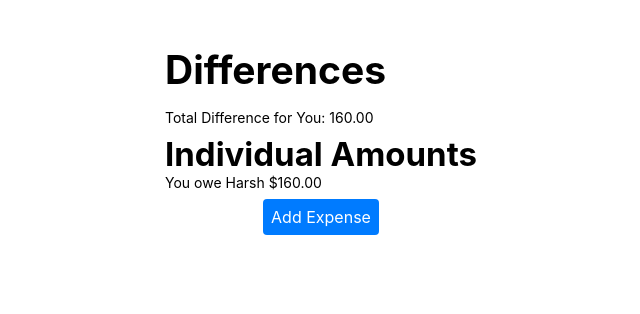
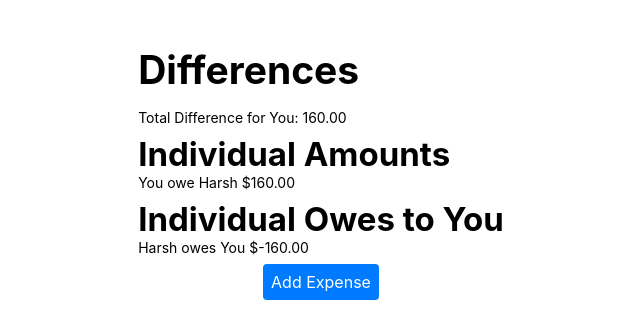
Before and after one commit to Yash-scaletech/splitwise-web-app, a React (Create React App) app: page / in a window 1280 px wide. Shown: the part 478-792 px from the top of the page, without its empty margins (319-959 px from the left). Built offline with nearby package versions, Linux system fonts and the light colour scheme; no server answers.

Commit message:
modify individual owe function

```diff
--- a/src/features/dashboard/component/expenseList.tsx
+++ b/src/features/dashboard/component/expenseList.tsx
@@ -72,6 +72,7 @@ const ExpenseList = () => {
 		let totalOwe = 0;
 		let totalLent = 0;
 		const owedStatements: string[] = [];
+		const individualOwe: { [participant: string]: number } = {};
 
 		expenses.forEach((expense) => {
 			const { amount, paidBy, participants } = expense;
@@ -84,21 +85,41 @@ const ExpenseList = () => {
 						.forEach((participant) => {
 							owedStatements.push(`${participant} owes You $${share.toFixed(2)}`);
 							totalOwe += share;
+
+							if (individualOwe[participant]) {
+								individualOwe[participant] += share;
+							} else {
+								individualOwe[participant] = share;
+							}
 						});
 				} else {
 					owedStatements.push(`You owe ${paidBy} $${share.toFixed(2)}`);
 					totalOwe += share;
+
+					if (individualOwe[paidBy]) {
+						individualOwe[paidBy] -= share;
+					} else {
+						individualOwe[paidBy] = -share;
+					}
 				}
 			} else if (paidBy === 'You') {
 				totalLent += share;
+
+				participants.forEach((participant) => {
+					if (individualOwe[participant]) {
+						individualOwe[participant] += share;
+					} else {
+						individualOwe[participant] = share;
+					}
+				});
 			}
 		});
 
 		const totalDifference = totalOwe - totalLent;
-		return { owedStatements, totalDifference };
+		return { owedStatements, individualOwe, totalDifference };
 	};
 
-	const { owedStatements, totalDifference } = calculateDifferencePerson();
+	const { owedStatements, totalDifference, individualOwe } = calculateDifferencePerson();
 
 	const pendingExpenses = expenses.filter((expense) => !expense.settled);
 
@@ -137,6 +158,12 @@ const ExpenseList = () => {
 				{owedStatements.map((statement, index) => (
 					<p key={index}>{statement}</p>
 				))}
+				<h3>Individual Owes to You</h3>
+				{Object.entries(individualOwe).map(([participant, oweAmount]) => (
+					<p key={participant}>
+						{participant} owes You ${oweAmount.toFixed(2)}
+					</p>
+				))}
 			</div>
 			<Link to="/add-expense">Add Expense</Link>
 		</div>
```
